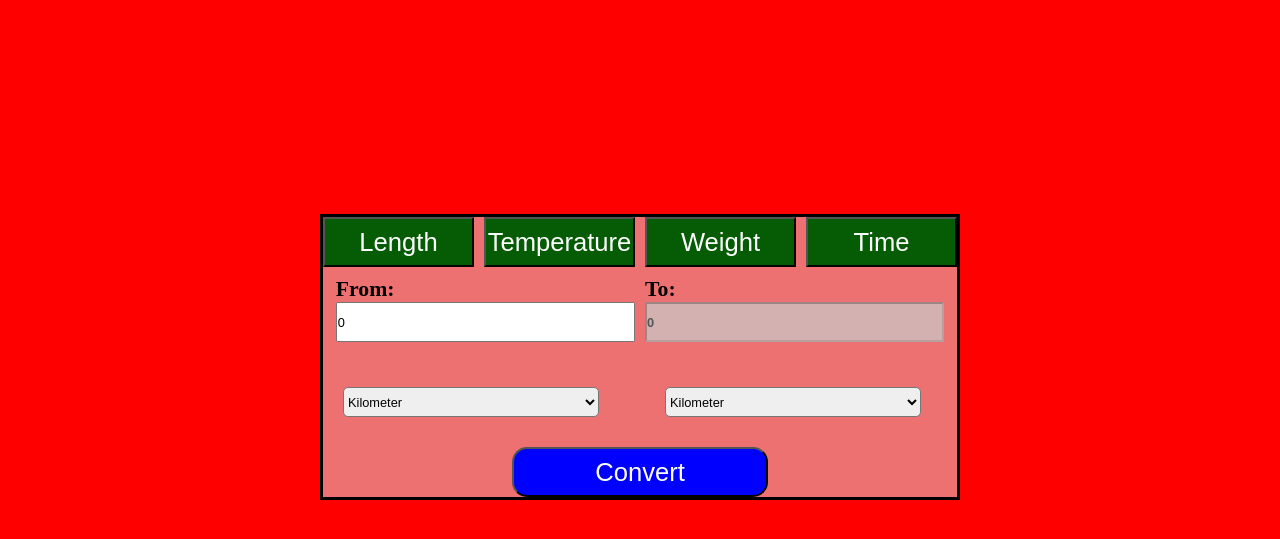
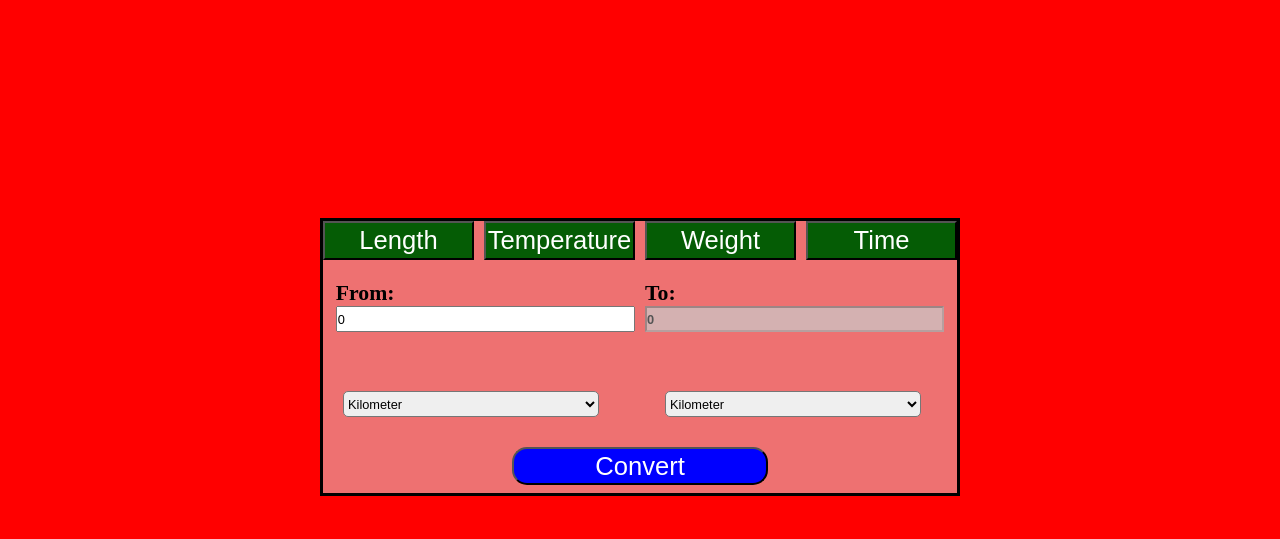
Before and after one commit to NiteshSinghal10/Unit-Converter, a plain HTML site: page index.html in a window 1280 px wide. Shown: the part 83-622 px from the top of the page. Drawn offline with Linux system fonts and the light colour scheme.

Commit message:
Update unit.css

```diff
--- a/unit.css
+++ b/unit.css
@@ -42,7 +42,7 @@ h1>span{
 }
 
 .btn{
-    height: 100%;
+    height: 3vw;
     width: 100%;
     background-color: rgb(5, 92, 5);
     color: white;
@@ -66,7 +66,7 @@ h1>span{
 
 input{
     width: 100%;
-    height: 40%;
+    height: 2vw;
     font-size: 1vw;
 }
 
@@ -94,14 +94,14 @@ label{
     border-radius: 10px;
 }
 select{
-    height: 30px;
-    width: 100%;
+    height: 2vw;
+    width: 20vw;
     font-size: 1vw;
     border-radius: 5px;
 }
 
 #convert{
-    height: 100%;
+    height: 3vw;
     width: 20vw;
     background-color: blue;
     color: white;
```
